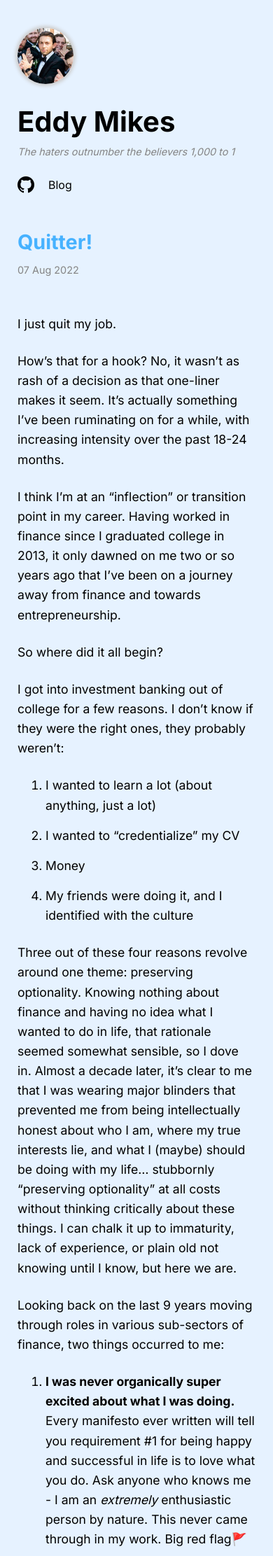
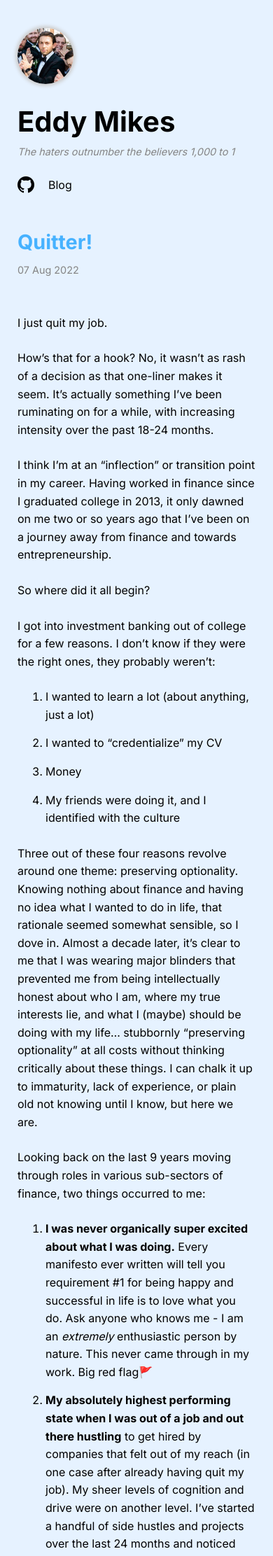
Before and after one commit to emikes919/eddymikes_blog, a Jekyll site: the page built from _posts/2022-08-07-quitter.md, in a window 390 px wide. Shown: the top 2223 px of the page at 70% size. Built offline with Jekyll 4.4.1, drawn with Linux system fonts in a browser that asks for light colours.

Commit message:
smaller post content font on mobile

```diff
--- a/_sass/main.scss
+++ b/_sass/main.scss
@@ -193,7 +193,7 @@ nav {
     }
 
     .post-content p, ol, ul {
-        font-size: 1.1rem;
+        font-size: 1rem;
     }
 
     .main-content-container {
```
Also changed, not shown: README.md.
